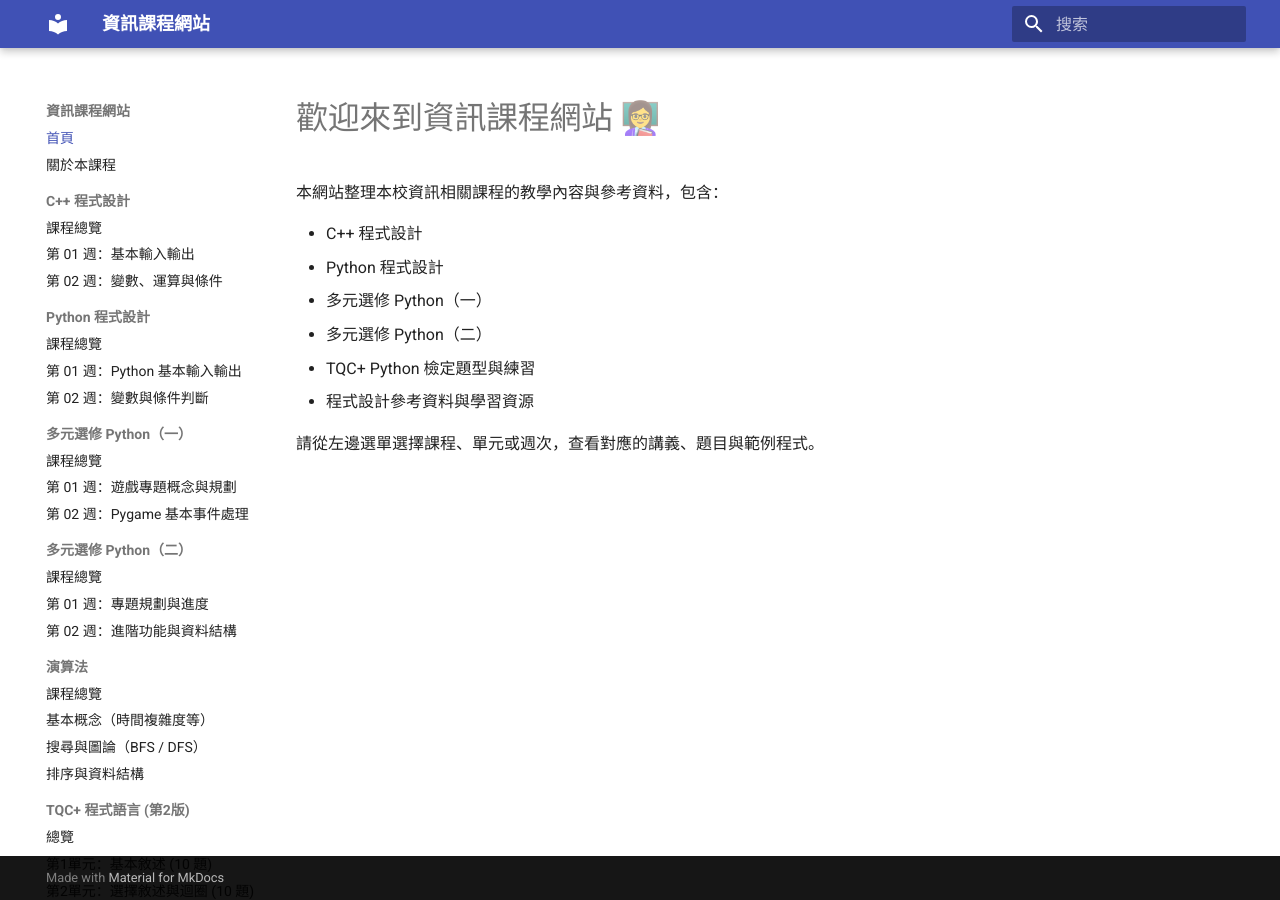
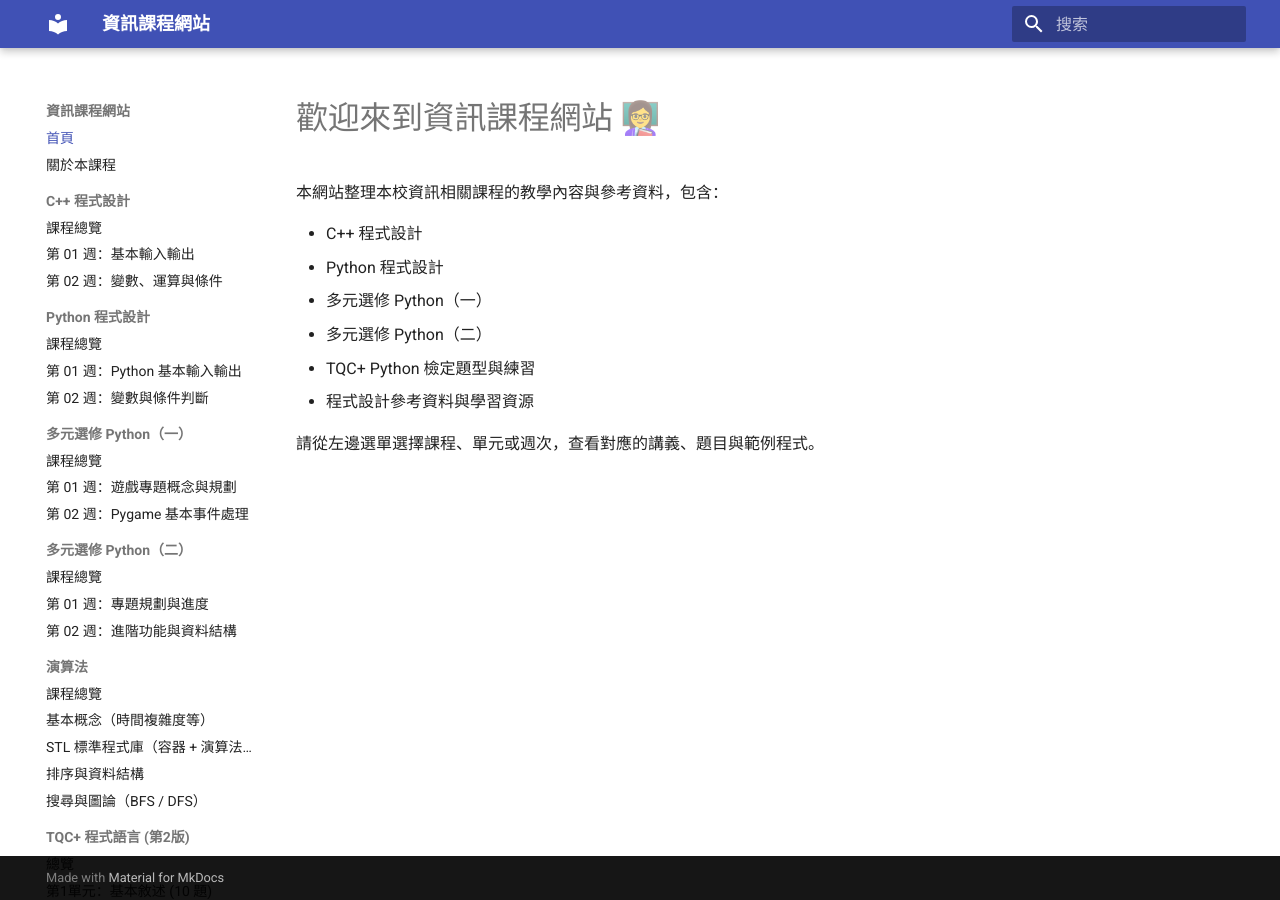
Before and after one commit to be6922/cs-course-site, an MkDocs documentation site: the page built from docs/index.md, in a window 1280 px wide. Built offline with MkDocs 1.6.1 and Material for MkDocs 9.7.7, drawn with Linux system fonts in a browser that asks for light colours.

Commit message:
Update mkdocs.yml

```diff
--- a/mkdocs.yml
+++ b/mkdocs.yml
@@ -40,8 +40,10 @@ nav:
   - 演算法:
       - 課程總覽: algorithms/index.md
       - 基本概念（時間複雜度等）: algorithms/basic.md
+      - STL 標準程式庫（容器 + 演算法）: algorithms/stl.md
+      - 排序與資料結構: algorithms/sort_ds.md
       - 搜尋與圖論（BFS / DFS）: algorithms/graph_search.md
-      - 排序與資料結構: algorithms/sort_ds.md
+
 
   - TQC+ 程式語言 (第2版):
       - 總覽: tqc_exam/index.md
```
